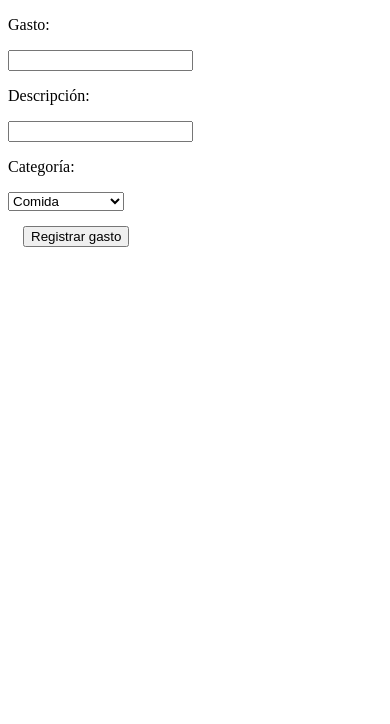
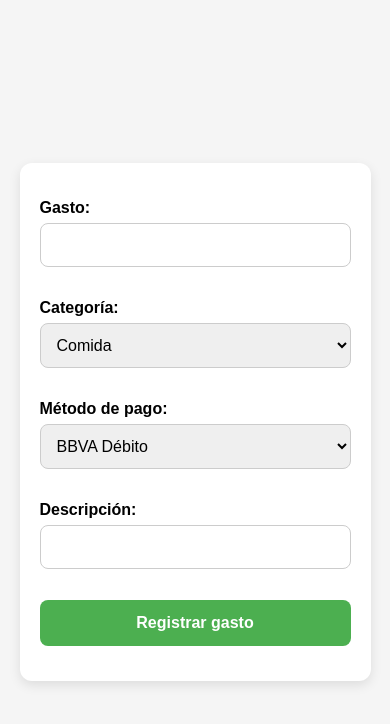
Before and after one commit to AdrianChavezMor/registro-gastos, a plain HTML site: page client/index.html in a window 390 px wide. Drawn offline with Linux system fonts and the light colour scheme.

Commit message:
Added style to look good in mobile

```diff
--- a/client/index.html
+++ b/client/index.html
@@ -8,28 +8,35 @@
   <script src="script.js" defer></script>
 </head>
 <body>
-  <div class="number-container" id="number-container">
+  <div class="container">
+    <div class="number-container">
       <p>Gasto:</p>
-    <input type="number" id="number-input"></input>
-  </div>
-  <div class="description-container">
-    <p>Descripción:</p>
-    <input type="text" id="description-box"></input>
+      <input type="number" id="number-input">
     </div>
     <div class="categories-container">
       <p>Categoría:</p>
-    <select name="categories" id="categories">
+      <select id="categories">
         <option value="Comida">Comida</option>
         <option value="Entretenimiento">Entretenimiento</option>
         <option value="Transferencia">Transferencia</option>
         <option value="Otro">Otro</option>
       </select>
     </div>
-  <div class="registrar-containers" style="margin:15px">
-    <button onclick="registrarGasto()">
-      Registrar gasto
-    </button>
+    <div class="metodos-container">
+      <p>Método de pago:</p>
+      <select id="metodos">
+        <option value="BBVA">BBVA Débito</option>
+        <option value="efectivo">Efectivo</option>
+      </select>
     </div>
+    <div class="description-container">
+      <p>Descripción:</p>
+      <input type="text" id="description-box">
+    </div>
+    <div class="registrar-containers">
+      <button onclick="registrarGasto()">Registrar gasto</button>
+    </div>
+  </div>
+</body>
 
-</body>
 </html>
--- a/client/script.js
+++ b/client/script.js
@@ -1,5 +1,6 @@
 const numberInput = document.getElementById('number-input')
 const categorySelector = document.getElementById('categories')
+const paymentmethodSelector = document.getElementById('metodos')
 const descriptionBox = document.getElementById('description-box')
 
 async function registrarGastoService(dataGasto) {
@@ -32,11 +33,17 @@ async function registrarGasto(){
 
   const gasto = {'monto': numberInput.value,
                  'categoria': categorySelector.value,
+                 'metodo': paymentmethodSelector.value,
                  'descripcion': descriptionBox.value,
                  'fecha': fecha}
 
 
   const result = await registrarGastoService(gasto);
+
+  numberInput.value = 0
+  categorySelector.value = ''
+  paymentmethodSelector.value = ''
+  descriptionBox.value = ''
 
   if (result.success) {
     alert('¡Registro exitoso!');
--- a/client/styles.css
+++ b/client/styles.css
@@ -0,0 +1,64 @@
+body {
+  font-family: Arial, sans-serif;
+  background-color: #f5f5f5;
+  margin: 0;
+  padding: 0;
+  display: flex;
+  justify-content: center;
+  align-items: center;
+  min-height: 100vh;
+}
+
+.container {
+  background-color: #ffffff;
+  padding: 20px;
+  border-radius: 12px;
+  box-shadow: 0 4px 12px rgba(0, 0, 0, 0.1);
+  width: 90%;
+  max-width: 400px;
+  box-sizing: border-box;
+}
+
+p {
+  margin-bottom: 6px;
+  font-size: 1rem;
+  font-weight: bold;
+}
+
+input[type="number"],
+input[type="text"],
+select {
+  width: 100%;
+  padding: 12px;
+  margin-bottom: 16px;
+  border: 1px solid #ccc;
+  border-radius: 8px;
+  font-size: 1rem;
+  box-sizing: border-box;
+}
+
+button {
+  width: 100%;
+  background-color: #4CAF50;
+  color: white;
+  padding: 14px;
+  border: none;
+  border-radius: 8px;
+  cursor: pointer;
+  font-size: 1rem;
+  font-weight: bold;
+  transition: background-color 0.3s ease;
+}
+
+button:hover {
+  background-color: #45a049;
+}
+
+/* Ensure form elements have enough spacing */
+.number-container,
+.categories-container,
+.metodos-container,
+.description-container,
+.registrar-containers {
+  margin-bottom: 15px;
+}
```
Lines whose indentation alone changed are shown as unchanged.
